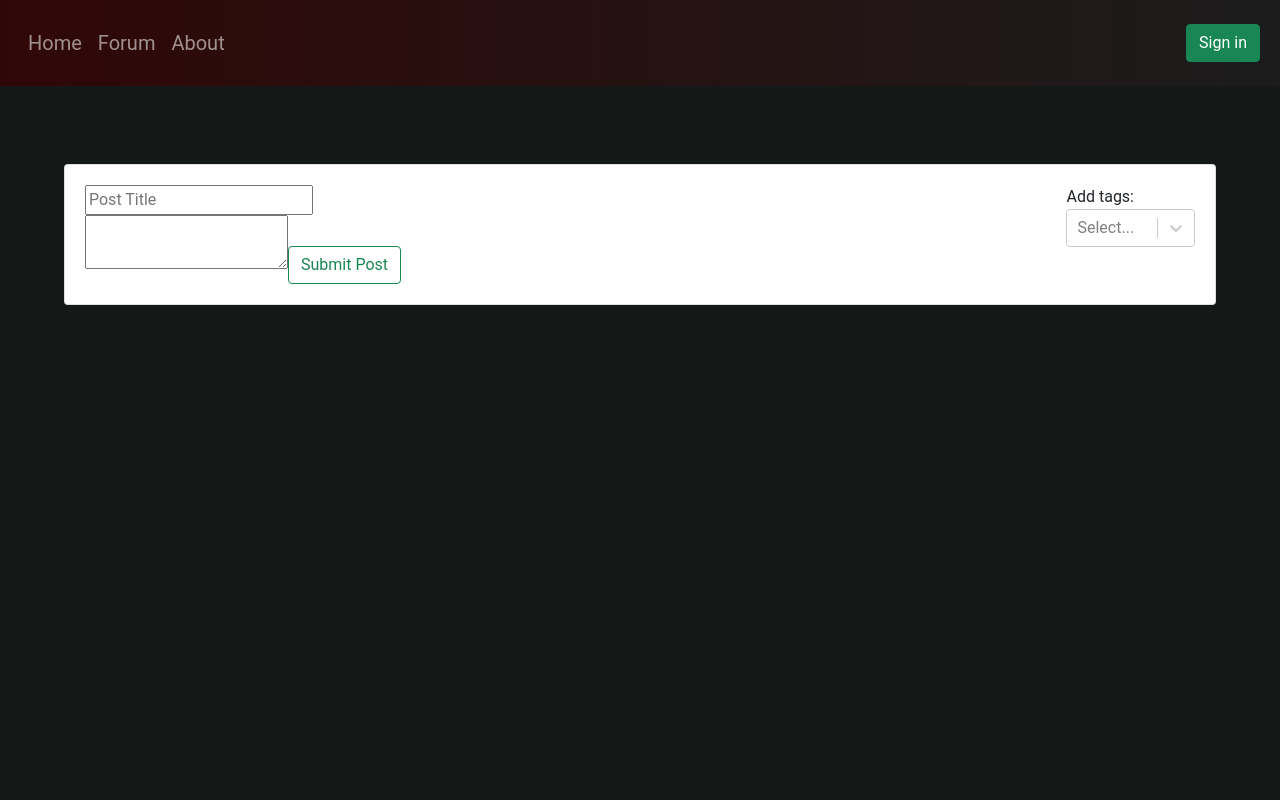
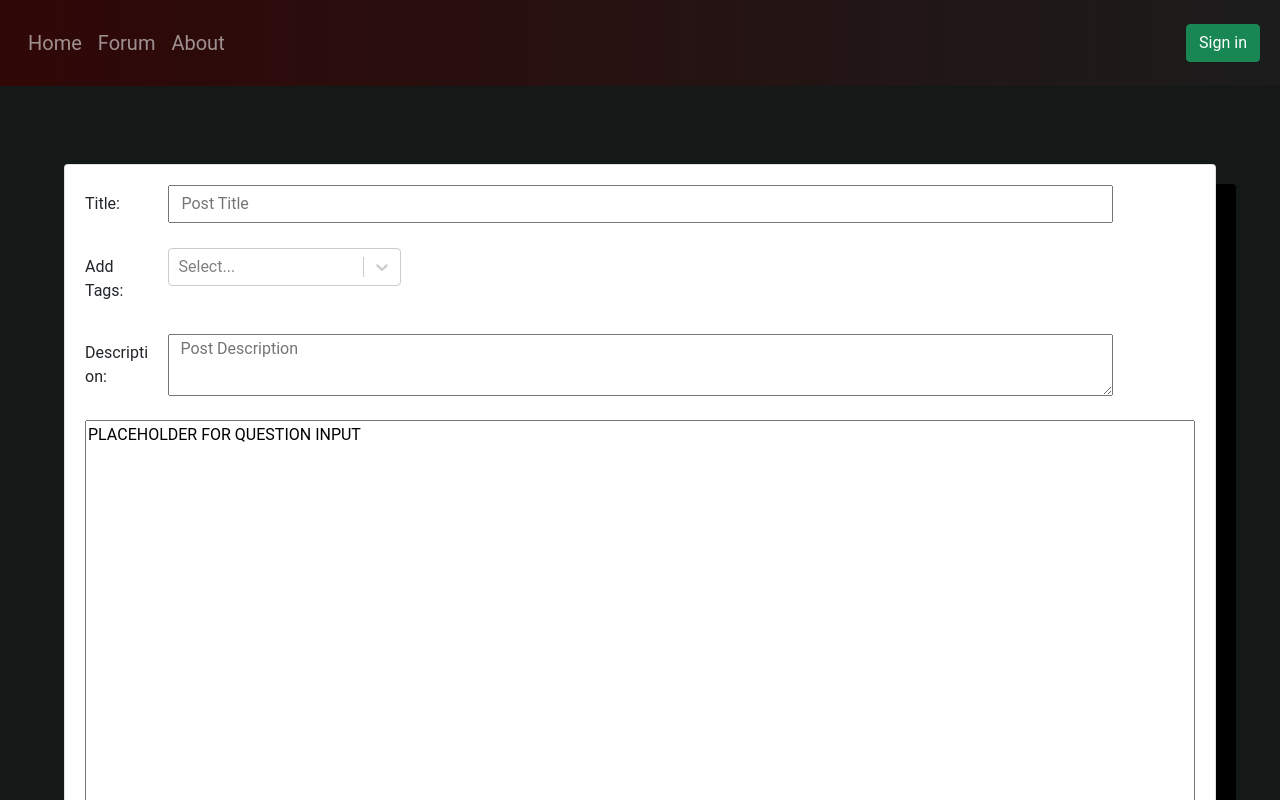
Before and after one commit to Ur-On-Mute/SYNCSHACK-2021, a React (Create React App) app: page /create-post in a window 1280 px wide. Shown: the top 800 px of the page. Built offline with nearby package versions, Linux system fonts and the light colour scheme.

Commit message:
modified app.js

```diff
--- a/src/App.js
+++ b/src/App.js
@@ -4,7 +4,7 @@ import PostEditor from './components/create-post';
 import 'bootstrap/dist/css/bootstrap.min.css';
 import {useState} from 'react';
 import ForumHeader from './components/ForumHeader';
-import { BrowserRouter as Router, Route, Switch } from 'react-router-dom';
+import { BrowserRouter as Router, Route, Switch, Link } from 'react-router-dom';
 
 export default function App() {
 
@@ -18,7 +18,7 @@ export default function App() {
     },
     {
       body : "I mean it",
-      title : "I am incredibly racist",
+      title : "Made an interesting question about integration",
       tags : ["Calculus"],
       author : "William Saffery",
       datePosted : new Date('December 17, 2014')
@@ -61,7 +61,9 @@ export default function App() {
             <ForumHeader/>
             <div className="posts">
               {filteredPosts.map(post => (
+                <Link to={`/${post.body.replaceAll(' ', '-')}`}>
                 <Post key={post.body} postBody={post.body} postTitle={post.title} tags={post.tags} author={post.author} datePosted={post.datePosted}/>
+                </Link>
               ))}
             </div>
           </div>
--- a/src/components/ForumHeader.jsx
+++ b/src/components/ForumHeader.jsx
@@ -6,7 +6,7 @@ const ForumHeader = (props) => {
         <div>
             <div style={{width: '60%', margin: 'auto'}}>
                 <Link to="/create-post">
-                    <button className='btn btn-danger create-post'>Create Post</button>
+                    <button className='btn btn-danger create-post'>Create Question</button>
                 </Link>
             </div>
         </div>
--- a/src/components/Post.jsx
+++ b/src/components/Post.jsx
@@ -13,14 +13,15 @@ export default function Post(props) {
                         <p className="text-muted" style={{display: 'inline-block', float: 'right'}}>{props.author}</p>
                     </div>
                     <div>
-                        {props.tags.map(tag => (
-                            <span key={tag} className="badge bg-secondary align-top">{tag}</span>
-                        ))}
+                        {props.tags.length > 0 ? props.tags.map(tag => (
+                            <span key={tag} style={{marginRight: 5}} className="badge bg-secondary align-top">{tag}</span>
+                        )) : <br/>}
                     </div>
-                    <div>
-                        <p style={{display: 'inline-block', float: 'right'}}>{props.datePosted.toLocaleDateString()}</p>
+                    <div style={{textAlign: 'right'}}>
+                        <p style={{display: 'inline-block', float: 'right', color: 'black'}}>{props.datePosted.toLocaleDateString()}</p>
                     </div>
-                    <p style={{color: 'grey', fontWeight: 600}} className='card-text'>{props.postBody}</p>
+                    <p style={{color: '#1c1c1c', fontWeight: 500, display: 'inline-block', float: 'left'}} className='card-text'>{props.postBody}</p>
+
                 </div>
                 </a>
             </div>
--- a/src/components/create-post.js
+++ b/src/components/create-post.js
@@ -7,6 +7,7 @@ function PostEditor(props) {
 
     const [postBody, setPostBody] = useState("");
     const [tags, setTags] = useState([]);
+    const [postTitle, setPostTitle] = useState("");
 
     const options = [
         {value: 'maths', label: 'Maths'},
@@ -17,13 +18,17 @@ function PostEditor(props) {
 
     const createPost = (event) => {
         event.preventDefault();
-        props.addPost(postBody, tags, 'arsoitnarsoitn', props.author);
+        props.addPost(postBody, tags, postTitle, props.author);
         setPostBody("")
         props.history.push('/');
      }
 
     const handlePostBodyChange = (e) => {
         setPostBody(e.target.value);
+    }
+
+    const handlePostTitleChange = (e) => {
+        setPostTitle(e.target.value);
     }
 
     // const handleTagsChange = (event) => {
@@ -47,20 +52,28 @@ function PostEditor(props) {
         <div>
             <div>
                 <div className="create-post-page card">
-                    <form onSubmit={createPost}>
-                        <div style={{display: 'inline-block'}}>
-                            <input type="text" value={postBody} onChange={handlePostBodyChange} placeholder="Post Title" />
+                    <form className="needs-validation" onSubmit={createPost}>
+                        <div>
+                            <div className="form-group row">
+                                <label for="titleInput" className="col-sm-1 col-form-label">Title: </label>
+                                <input type="text" id="titleInput" value={postTitle} onChange={handlePostTitleChange} className="col-sm-10" placeholder="Post Title" required/>
+                            </div>
+                            <div className="form-group row tag-row">
+                                <label className="col-sm-1 col-form-label" for="tag-select">Add Tags:</label>
+                                <div className="col-sm-10 tag-input">
+                                    <Select className="col-sm-3" id="tag-select" options={options} isMulti={true} onChange={handleMultiChange}/>
+                                </div>
+                            </div>
+                            <br></br>
+                            <div className="form-group row">
+                                <label for="post-body-input" className="col-sm-1 col-form-label">Description: </label>
+                                <textarea id = "post-body-input" className="col-sm-10" onChange={handlePostBodyChange} placeholder="Post Description" value={postBody}></textarea>
+                            </div>
+                            <br />
+                            <textarea rows="50" className="question-input">PLACEHOLDER FOR QUESTION INPUT</textarea>
+                            <br />
+                            <button className="btn btn-outline-success" type="submit">Submit Post</button>
                         </div>
-                        <div style={{display: 'inline-block', float: 'right'}}>
-                            <label>Add tags:</label>
-                            <div style={{width: '100%', display:'inline-block'}}>
-                                <Select options={options} isMulti={true} onChange={handleMultiChange}/>
-                            </div>
-                        </div>
-                        <br></br>
-                        <textarea></textarea>
-                        <button className="btn btn-outline-success" type="submit">Submit Post</button>
-
                     </form>
                 </div>
             </div>
--- a/src/index.css
+++ b/src/index.css
@@ -24,11 +24,19 @@ a {
 .posts {
   width: 70%;
   margin: 1em 20%;
+  margin-top: 80px;
 }
 
 .post-body {
-  margin-top : 20px;
+  margin-bottom : 20px;
   box-shadow: 20px 20px #000;
+  transition: 0.1s;
+}
+
+.post-body:hover {
+  margin-top: 25px;
+  margin-bottom : 11px;
+  box-shadow: 20px 14px #000;
 }
 
 .search-bar {
@@ -42,21 +50,48 @@ a {
   border-style: solid;
   border-color: black;
   background-color: #fff;
-  box-shadow: 20px 20px #000;
+  box-shadow: 10px 10px #000;
 }
 
 .create-post {
   background-color: #300707 !important;
   border-color: #fff !important;
-  box-shadow: 10px 10px black;
+  position: fixed;
+  z-index: 1;
+  transition: 1s;
+}
+
+.create-post:hover {
+  margin-top: 10px;
+  position: absolute;
 }
 
 .create-post-page{
   margin: 5%;
   padding: 20px;
   display: inline-block;
+  box-shadow: 20px 20px black;
 }
 
 * {
   text-decoration: none !important;
 }
+
+.post-form {
+  margin-right: 5em;
+}
+
+.tag-input {
+  padding-left: 0 !important;
+}
+
+.form-group {
+  margin-top: 0px !important;
+}
+
+.question-input {
+  width: 100%;
+}
+.tag-row {
+  margin-top: 25px !important;
+}
```
Also changed, not shown: src/components/postPage.jsx (added, +11 -0 lines), src/App.css (line endings or trailing spaces).
